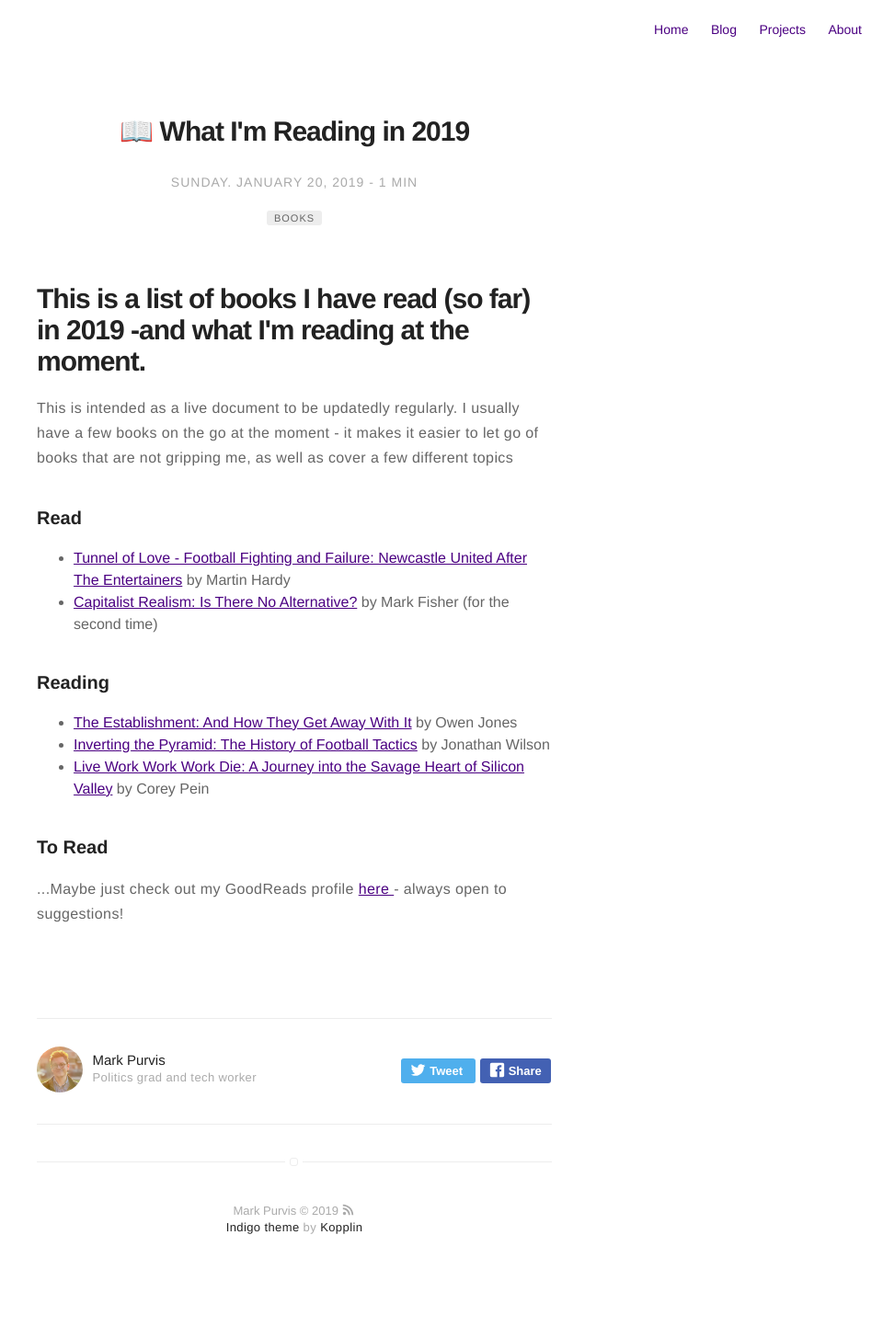
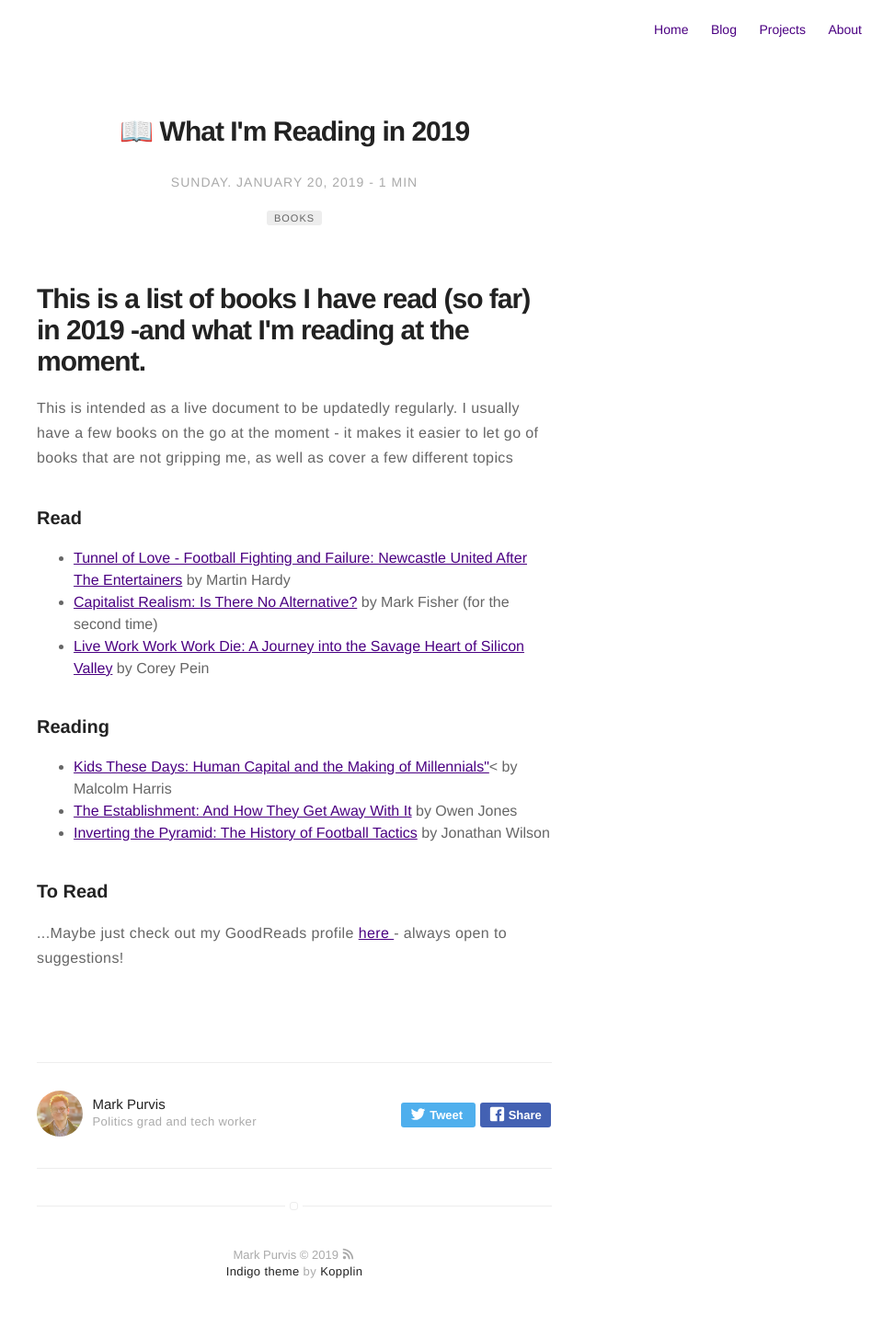
Before and after one commit to markprvs/markprvs.github.io, a Jekyll site: the page built from _posts/2019-01-20-books-read-in-2019.markdown, in a window 1280 px wide. Shown: the whole page at 92% size, without its empty margins (320-1280 px from the left). Built offline with Jekyll 4.4.1, drawn with Linux system fonts in a browser that asks for light colours; emoji names are drawn with the system emoji font; before the commit the page ends 1407 px from its top, so only the background shows below that.

Commit message:
finished LWWWD

```diff
--- a/_posts/2019-01-20-books-read-in-2019.markdown
+++ b/_posts/2019-01-20-books-read-in-2019.markdown
@@ -24,13 +24,15 @@ externalLink: false
 <ul class="read">
 	<li><a href="https://www.goodreads.com/book/show/33547365-tunnel-of-love">Tunnel of Love - Football Fighting and Failure: Newcastle United After The Entertainers</a> by Martin Hardy</li>
 	<li><a href="https://www.goodreads.com/book/show/6763725-capitalist-realism">Capitalist Realism: Is There No Alternative?</a> by Mark Fisher (for the second time) </li>
+	<li><a href="https://www.goodreads.com/book/show/35684687-live-work-work-work-die">Live Work Work Work Die: A Journey into the Savage Heart of Silicon Valley</a> by Corey Pein</li>
 </ul>
 
 <h3>Reading</h3>
 <ul class="reading">
+	<li><a href="https://www.goodreads.com/book/show/34523218-kids-these-days">Kids These Days: Human Capital and the Making of Millennials"</a>< by Malcolm Harris</li>
 	<li><a href="https://www.goodreads.com/book/show/23120225-the-establishment">The Establishment: And How They Get Away With It</a> by Owen Jones</li>
-	<li><a href="https://www.goodreads.com/book/show/19936661-inverting-the-pyramid">Inverting the Pyramid: The History of Football Tactics</a> by Jonathan Wilson </li>
-	<li><a href="https://www.goodreads.com/book/show/35684687-live-work-work-work-die">Live Work Work Work Die: A Journey into the Savage Heart of Silicon Valley</a> by Corey Pein</li>
+	<li><a href="https://www.goodreads.com/book/show/19936661-inverting-the-pyramid">Inverting the Pyramid: The History of Football Tactics</a> by Jonathan Wilson</li>
+
 </ul>
 
 <h3>To Read</h3>
```
